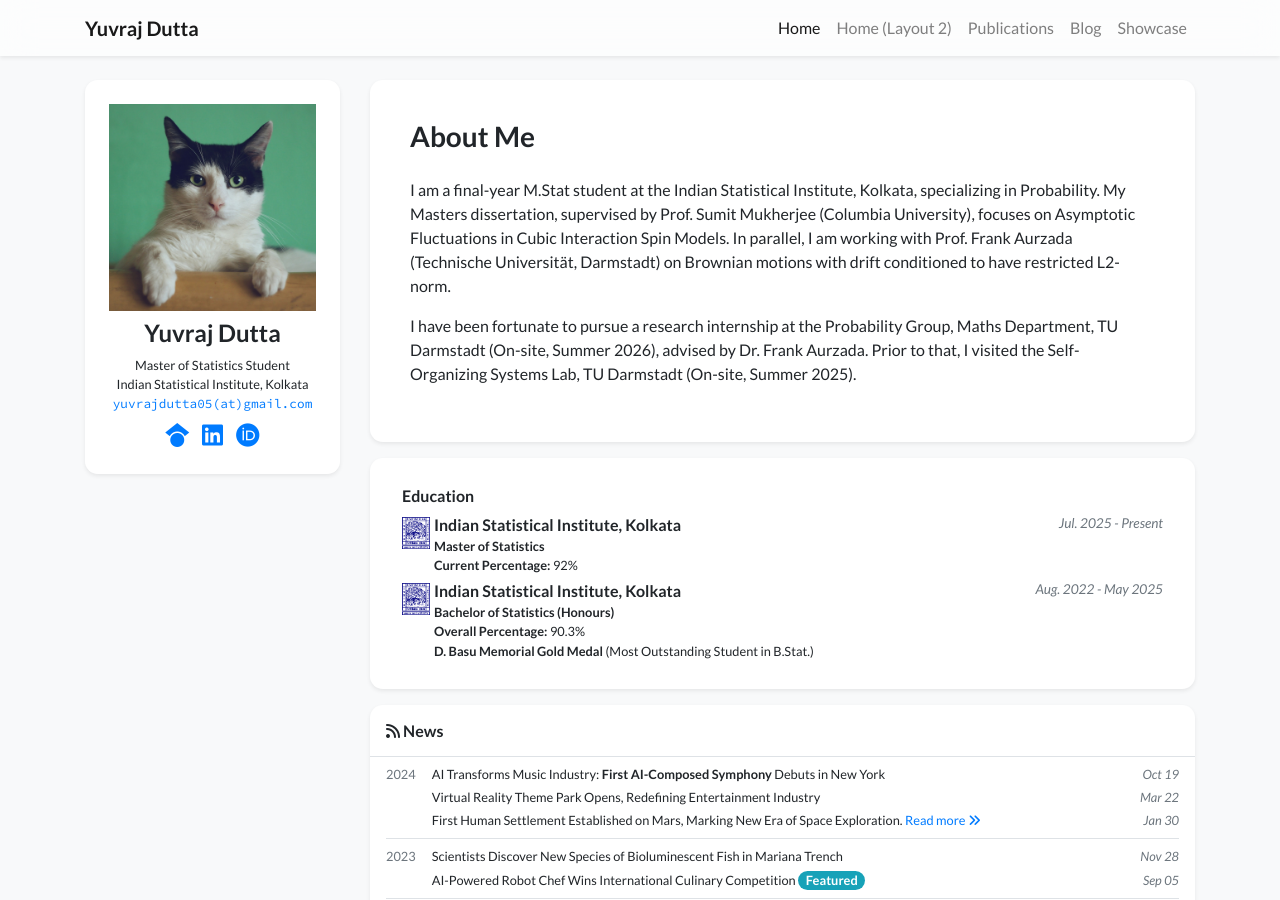
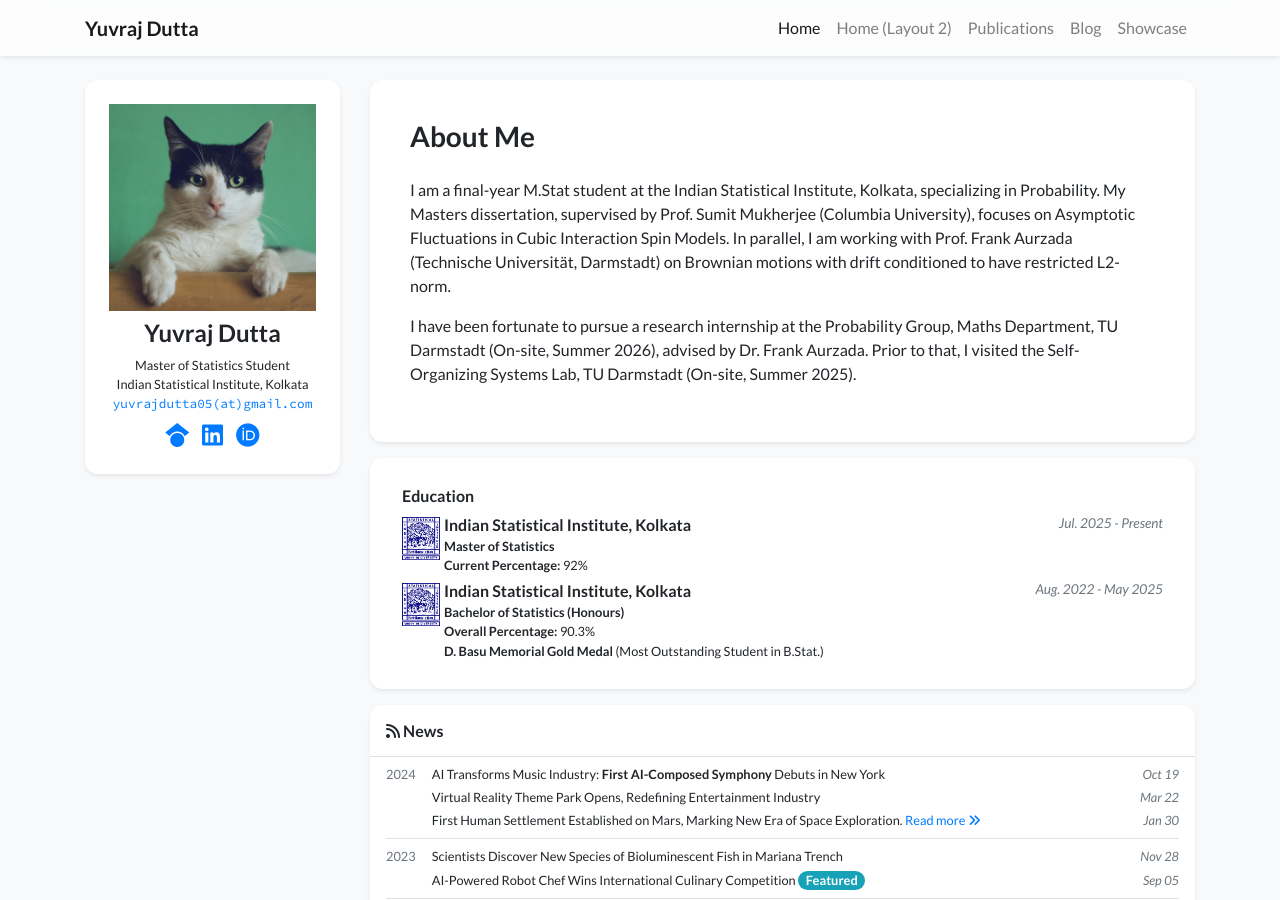
Before and after one commit to yuvrajdutta05/academic-homepage-test, a Jekyll site: the page built from index.html, in a window 1280 px wide and 900 px high. Built offline with Jekyll 4.4.1, drawn with Linux system fonts in a browser that asks for light colours; nearby versions of some CDN libraries; a style sheet for code colours, icons or effects is not loaded.

Commit message:
Update profile again

```diff
--- a/_includes/widgets/experience_card.html
+++ b/_includes/widgets/experience_card.html
@@ -10,7 +10,7 @@
                             <ul class="list-unstyled mb-1">
                                 {% for item in site.data.profile.education %}
                                 <li class="media mb-1">
-                                    <img src="{{ item.logo | relative_url }}" alt="{{ item.name }}" style="width: 28px;" class="mr-1 mt-1">
+                                    <img src="{{ item.logo | relative_url }}" alt="{{ item.name }}" style="width: 38px;" class="mr-1 mt-1">
                                     <div class="media-body">
 
                                         <div class="d-flex">
```
